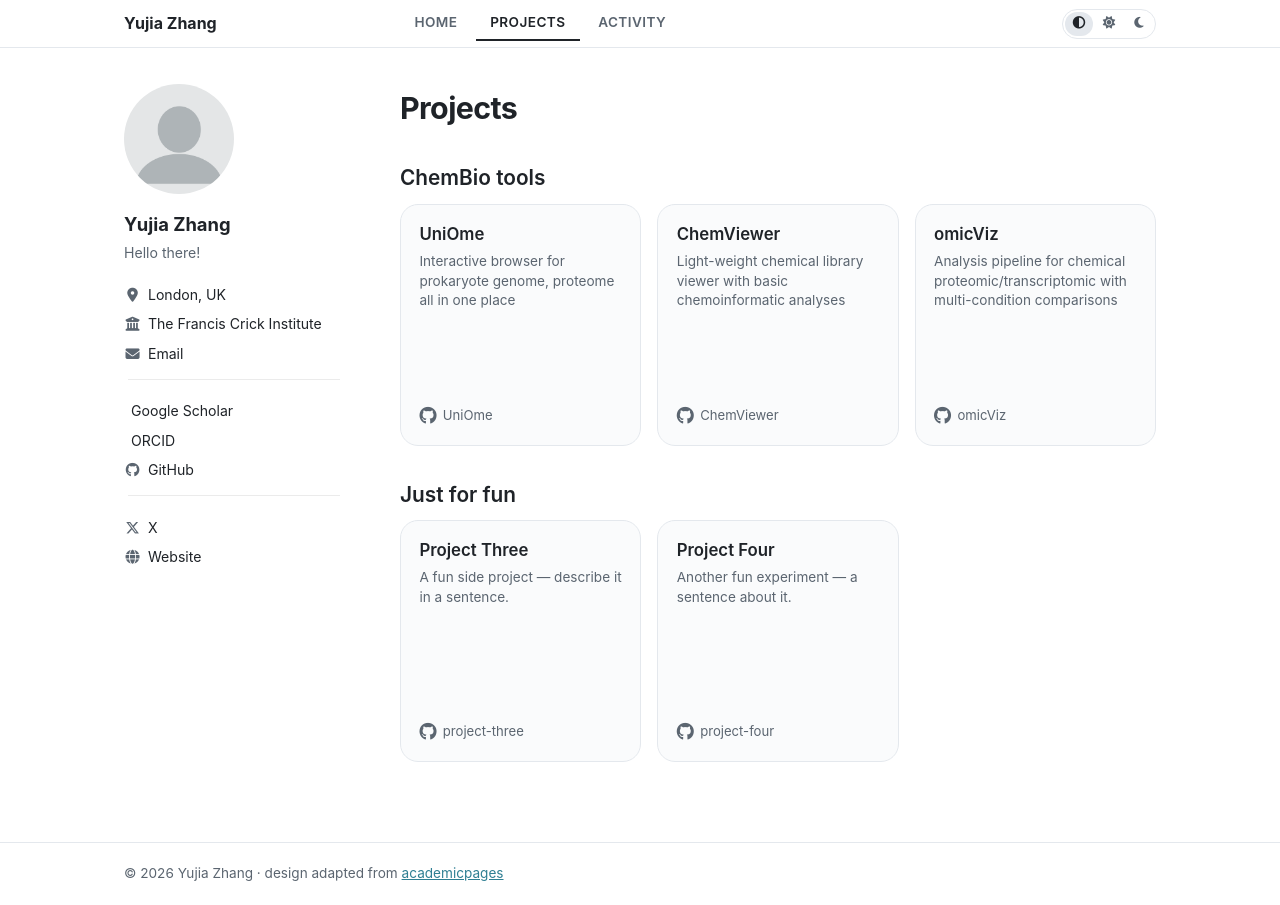
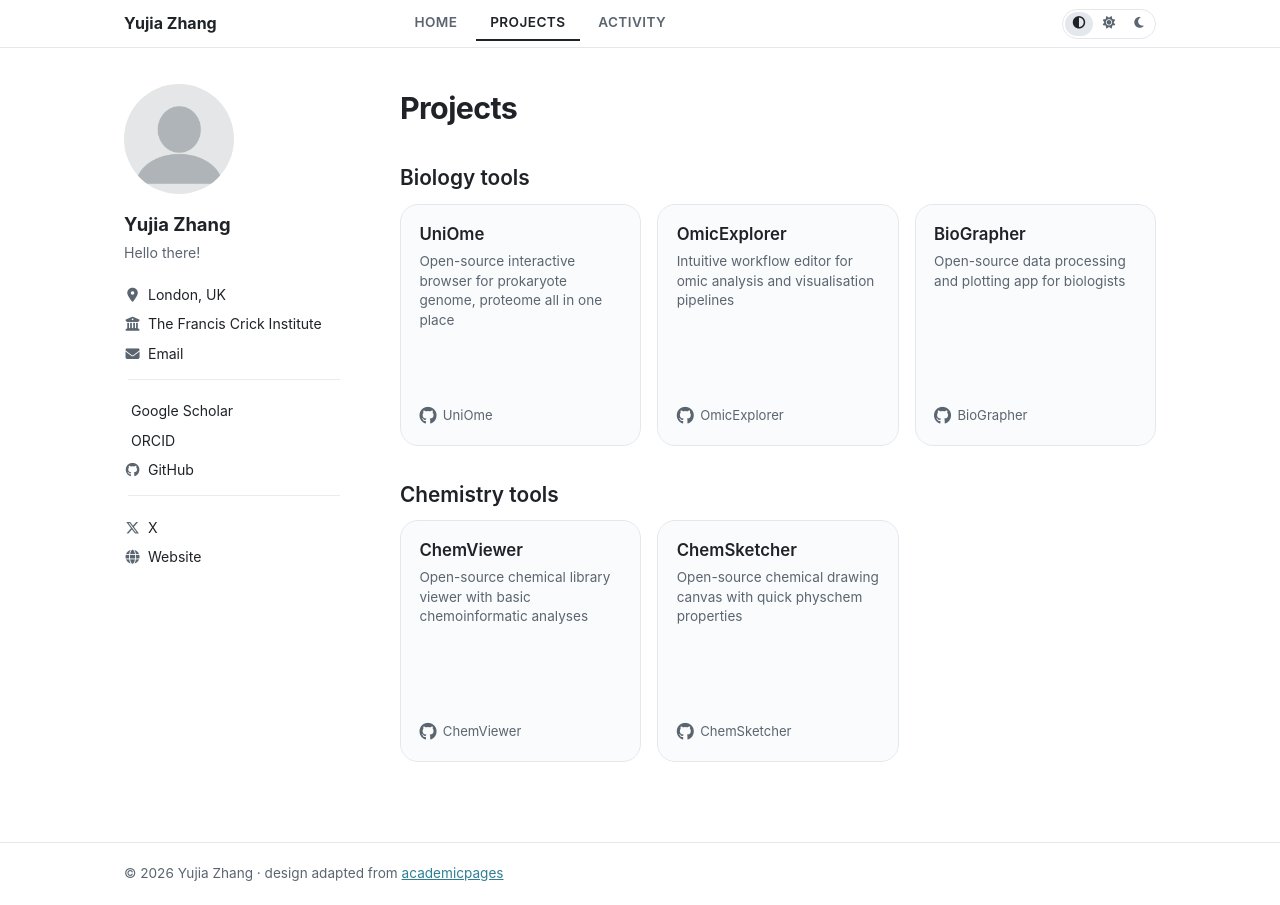
Before and after one commit to yjzhng/yjzhng.github.io, a Jekyll site: the page built from projects.html, in a window 1280 px wide. Built offline with Jekyll 4.4.1, drawn with Linux system fonts in a browser that asks for light colours; a style sheet for code colours, icons or effects is not loaded.

```diff
--- a/_data/projects.yml
+++ b/_data/projects.yml
@@ -6,32 +6,51 @@
 #   repo     – GitHub link shown with the icon at the bottom of the tile (optional)
 #   repo_name – override the text next to the GitHub icon (optional)
 
+# - title: "Comming soon"
+#   blurb: "..."
+#   section: "ChemBio tools"
+#   url:
+#   repo: "https://github.com/yjzhng/coming-soon"
+
+
 - title: "UniOme"
-  blurb: "Interactive browser for prokaryote genome, proteome all in one place"
-  section: "ChemBio tools"
+  blurb: "Open-source interactive browser for prokaryote genome, proteome all in one place"
+  section: "Biology tools"
   url:
   repo: "https://github.com/yjzhng/UniOme"
 
+- title: "OmicExplorer"
+  blurb: "Intuitive workflow editor for omic analysis and visualisation pipelines"
+  section: "Biology tools"
+  url:
+  repo: "https://github.com/yjzhng/OmicExplorer"
+
+- title: "BioGrapher"
+  blurb: "Open-source data processing and plotting app for biologists"
+  section: "Biology tools"
+  url:
+  repo: "https://github.com/yjzhng/BioGrapher"
+
+# - title: "BioViewer"
+#   blurb: "Open-source biomolecular structure viewer with useful labelling tools"
+#   section: "Biology tools"
+#   url:
+#   repo: "https://github.com/yjzhng/ChemViewer"
+
 - title: "ChemViewer"
-  blurb: "Light-weight chemical library viewer with basic chemoinformatic analyses"
-  section: "ChemBio tools"
+  blurb: "Open-source chemical library viewer with basic chemoinformatic analyses"
+  section: "Chemistry tools"
   url:
   repo: "https://github.com/yjzhng/ChemViewer"
 
-- title: "omicViz"
-  blurb: "Analysis pipeline for chemical proteomic/transcriptomic with multi-condition comparisons"
-  section: "ChemBio tools"
+- title: "ChemSketcher"
+  blurb: "Open-source chemical drawing canvas with quick physchem properties"
+  section: "Chemistry tools"
   url:
-  repo: "https://github.com/yjzhng/omicViz"
+  repo: "https://github.com/yjzhng/ChemSketcher"
 
-- title: "Project Three"
-  blurb: "A fun side project — describe it in a sentence."
-  section: "Just for fun"
-  url:
-  repo: "https://github.com/yjzhng/project-three"
-
-- title: "Project Four"
-  blurb: "Another fun experiment — a sentence about it."
-  section: "Just for fun"
-  url:
-  repo: "https://github.com/yjzhng/project-four"
+# - title: "KnwldgDB"
+#   blurb: "An app framework of interactive visual encyclopedia"
+#   section: "Just for fun"
+#   url:
+#   repo: "https://github.com/yjzhng/KnwldgDB"
```
Also changed, not shown: index.md (+3 -14 lines).
